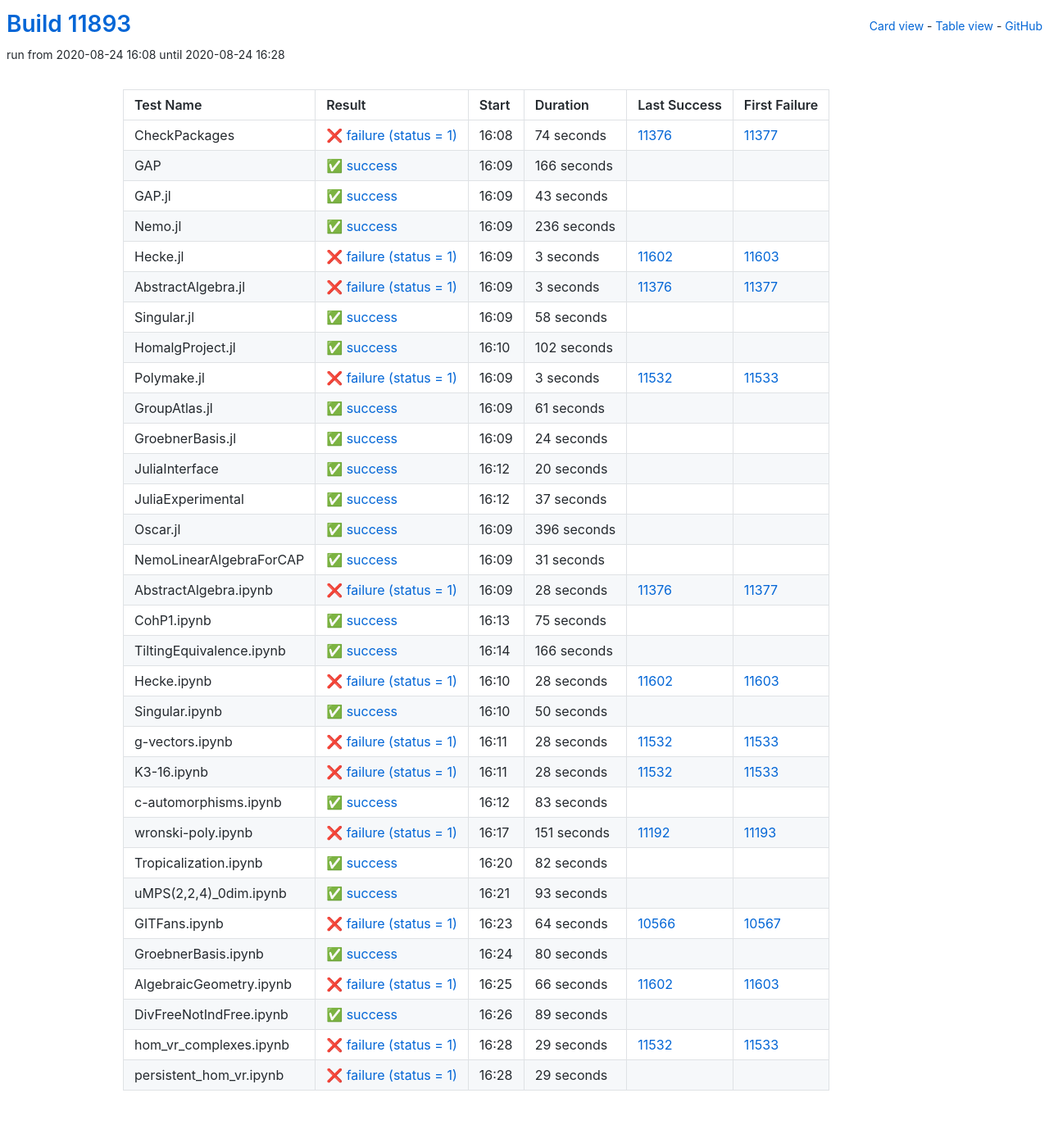
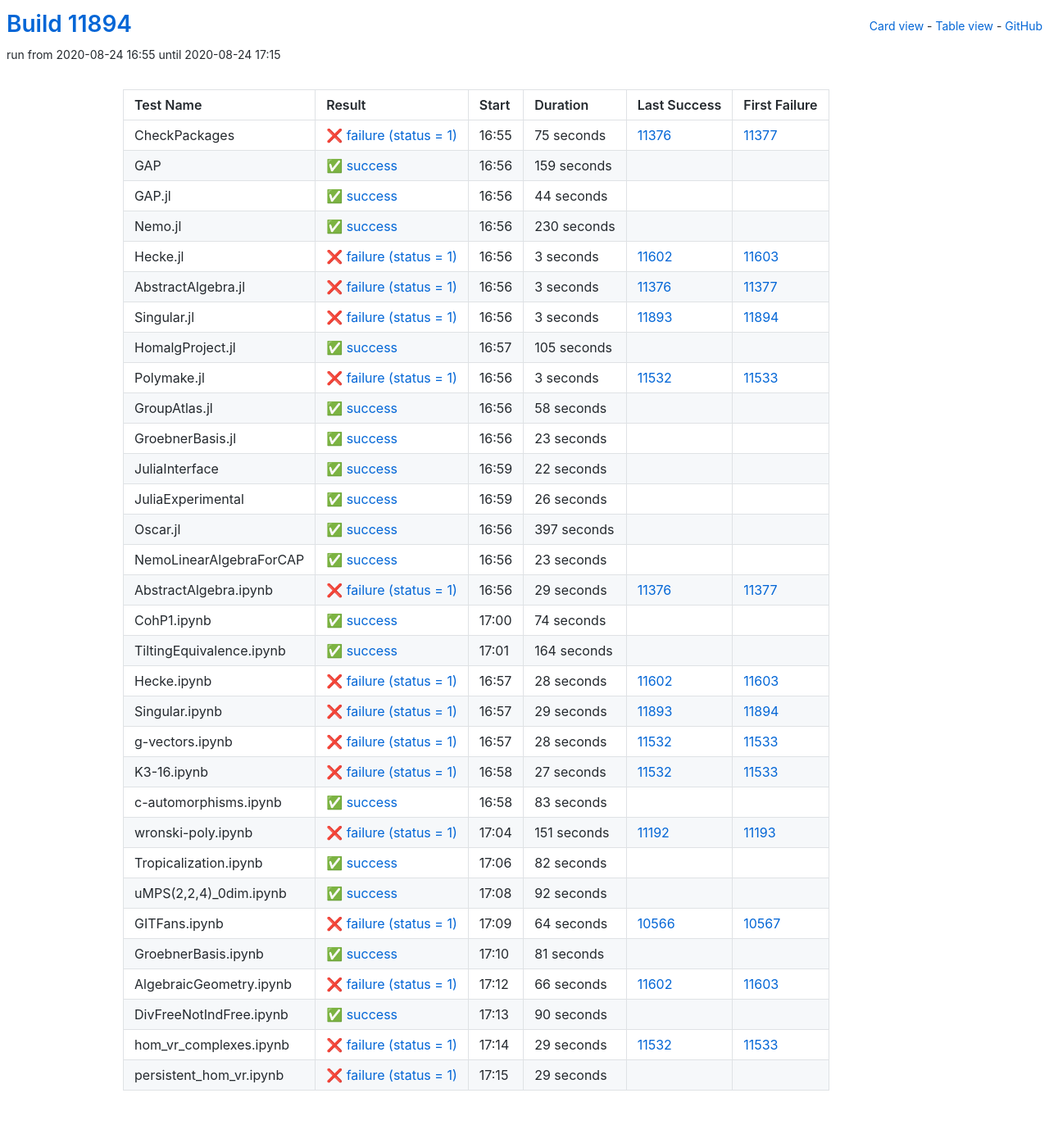
Before and after one commit to oscar-system/oscar-ci-status, a Jekyll site: the page built from table.html, in a window 1280 px wide. Shown: the whole page at 82% size. Built offline with Jekyll 4.4.1, drawn with Linux system fonts in a browser that asks for light colours.

Commit message:
Build #11894

```diff
--- a/_data/ci.yml
+++ b/_data/ci.yml
@@ -1,6 +1,6 @@
 ---
-build: 11893
-build_url: https://oscarci.mathematik.uni-kl.de/job/oscar/11893/
+build: 11894
+build_url: https://oscarci.mathematik.uni-kl.de/job/oscar/11894/
 job: oscar
 organization: oscar-system
 repo: oscar-ci-status
@@ -8,56 +8,56 @@
 tests:
 - name: CheckPackages
   id: checkpackages
-  log: https://oscarci.mathematik.uni-kl.de/job/oscar/11893/artifact/logs/build-11893/CheckPackages.log
-  start: 2020-08-24 16:08
+  log: https://oscarci.mathematik.uni-kl.de/job/oscar/11894/artifact/logs/build-11894/CheckPackages.log
+  start: 2020-08-24 16:55
   success: false
   exitcode: 1
   status: failure
-  duration: 74
+  duration: 75
   last_success: 11376
   last_success_url: https://oscarci.mathematik.uni-kl.de/job/oscar/11376/
   first_failure: 11377
   first_failure_url: https://oscarci.mathematik.uni-kl.de/job/oscar/11377/
 - name: GAP
   id: gap
-  log: https://oscarci.mathematik.uni-kl.de/job/oscar/11893/artifact/logs/build-11893/GAP.log
-  start: 2020-08-24 16:09
+  log: https://oscarci.mathematik.uni-kl.de/job/oscar/11894/artifact/logs/build-11894/GAP.log
+  start: 2020-08-24 16:56
   success: true
   exitcode: 0
   status: success
-  duration: 166
+  duration: 159
   last_success: false
   last_success_url:
   first_failure: false
   first_failure_url:
 - name: GAP.jl
   id: gap-jl
-  log: https://oscarci.mathematik.uni-kl.de/job/oscar/11893/artifact/logs/build-11893/GAP.jl.log
-  start: 2020-08-24 16:09
+  log: https://oscarci.mathematik.uni-kl.de/job/oscar/11894/artifact/logs/build-11894/GAP.jl.log
+  start: 2020-08-24 16:56
   success: true
   exitcode: 0
   status: success
-  duration: 43
+  duration: 44
   last_success: false
   last_success_url:
   first_failure: false
   first_failure_url:
 - name: Nemo.jl
   id: nemo-jl
-  log: https://oscarci.mathematik.uni-kl.de/job/oscar/11893/artifact/logs/build-11893/Nemo.jl.log
-  start: 2020-08-24 16:09
+  log: https://oscarci.mathematik.uni-kl.de/job/oscar/11894/artifact/logs/build-11894/Nemo.jl.log
+  start: 2020-08-24 16:56
   success: true
   exitcode: 0
   status: success
-  duration: 236
+  duration: 230
   last_success: false
   last_success_url:
   first_failure: false
   first_failure_url:
 - name: Hecke.jl
   id: hecke-jl
-  log: https://oscarci.mathematik.uni-kl.de/job/oscar/11893/artifact/logs/build-11893/Hecke.jl.log
-  start: 2020-08-24 16:09
+  log: https://oscarci.mathematik.uni-kl.de/job/oscar/11894/artifact/logs/build-11894/Hecke.jl.log
+  start: 2020-08-24 16:56
   success: false
   exitcode: 1
   status: failure
@@ -68,8 +68,8 @@
   first_failure_url: https://oscarci.mathematik.uni-kl.de/job/oscar/11603/
 - name: AbstractAlgebra.jl
   id: abstractalgebra-jl
-  log: https://oscarci.mathematik.uni-kl.de/job/oscar/11893/artifact/logs/build-11893/AbstractAlgebra.jl.log
-  start: 2020-08-24 16:09
+  log: https://oscarci.mathematik.uni-kl.de/job/oscar/11894/artifact/logs/build-11894/AbstractAlgebra.jl.log
+  start: 2020-08-24 16:56
   success: false
   exitcode: 1
   status: failure
@@ -80,32 +80,32 @@
   first_failure_url: https://oscarci.mathematik.uni-kl.de/job/oscar/11377/
 - name: Singular.jl
   id: singular-jl
-  log: https://oscarci.mathematik.uni-kl.de/job/oscar/11893/artifact/logs/build-11893/Singular.jl.log
-  start: 2020-08-24 16:09
+  log: https://oscarci.mathematik.uni-kl.de/job/oscar/11894/artifact/logs/build-11894/Singular.jl.log
+  start: 2020-08-24 16:56
+  success: false
+  exitcode: 1
+  status: failure
+  duration: 3
+  last_success: 11893
+  last_success_url: https://oscarci.mathematik.uni-kl.de/job/oscar/11893/
+  first_failure: 11894
+  first_failure_url: https://oscarci.mathematik.uni-kl.de/job/oscar/11894/
+- name: HomalgProject.jl
+  id: homalgproject-jl
+  log: https://oscarci.mathematik.uni-kl.de/job/oscar/11894/artifact/logs/build-11894/HomalgProject.jl.log
+  start: 2020-08-24 16:57
   success: true
   exitcode: 0
   status: success
-  duration: 58
-  last_success: false
-  last_success_url:
-  first_failure: false
-  first_failure_url:
-- name: HomalgProject.jl
-  id: homalgproject-jl
-  log: https://oscarci.mathematik.uni-kl.de/job/oscar/11893/artifact/logs/build-11893/HomalgProject.jl.log
-  start: 2020-08-24 16:10
-  success: true
-  exitcode: 0
-  status: success
-  duration: 102
+  duration: 105
   last_success: false
   last_success_url:
   first_failure: false
   first_failure_url:
 - name: Polymake.jl
   id: polymake-jl
-  log: https://oscarci.mathematik.uni-kl.de/job/oscar/11893/artifact/logs/build-11893/Polymake.jl.log
-  start: 2020-08-24 16:09
+  log: https://oscarci.mathematik.uni-kl.de/job/oscar/11894/artifact/logs/build-11894/Polymake.jl.log
+  start: 2020-08-24 16:56
   success: false
   exitcode: 1
   status: failure
@@ -116,116 +116,116 @@
   first_failure_url: https://oscarci.mathematik.uni-kl.de/job/oscar/11533/
 - name: GroupAtlas.jl
   id: groupatlas-jl
-  log: https://oscarci.mathematik.uni-kl.de/job/oscar/11893/artifact/logs/build-11893/GroupAtlas.jl.log
-  start: 2020-08-24 16:09
+  log: https://oscarci.mathematik.uni-kl.de/job/oscar/11894/artifact/logs/build-11894/GroupAtlas.jl.log
+  start: 2020-08-24 16:56
   success: true
   exitcode: 0
   status: success
-  duration: 61
+  duration: 58
   last_success: false
   last_success_url:
   first_failure: false
   first_failure_url:
 - name: GroebnerBasis.jl
   id: groebnerbasis-jl
-  log: https://oscarci.mathematik.uni-kl.de/job/oscar/11893/artifact/logs/build-11893/GroebnerBasis.jl.log
-  start: 2020-08-24 16:09
+  log: https://oscarci.mathematik.uni-kl.de/job/oscar/11894/artifact/logs/build-11894/GroebnerBasis.jl.log
+  start: 2020-08-24 16:56
   success: true
   exitcode: 0
   status: success
-  duration: 24
+  duration: 23
   last_success: false
   last_success_url:
   first_failure: false
   first_failure_url:
 - name: JuliaInterface
   id: juliainterface
-  log: https://oscarci.mathematik.uni-kl.de/job/oscar/11893/artifact/logs/build-11893/JuliaInterface.log
-  start: 2020-08-24 16:12
+  log: https://oscarci.mathematik.uni-kl.de/job/oscar/11894/artifact/logs/build-11894/JuliaInterface.log
+  start: 2020-08-24 16:59
   success: true
   exitcode: 0
   status: success
-  duration: 20
+  duration: 22
   last_success: false
   last_success_url:
   first_failure: false
   first_failure_url:
 - name: JuliaExperimental
   id: juliaexperimental
-  log: https://oscarci.mathematik.uni-kl.de/job/oscar/11893/artifact/logs/build-11893/JuliaExperimental.log
-  start: 2020-08-24 16:12
+  log: https://oscarci.mathematik.uni-kl.de/job/oscar/11894/artifact/logs/build-11894/JuliaExperimental.log
+  start: 2020-08-24 16:59
   success: true
   exitcode: 0
   status: success
-  duration: 37
+  duration: 26
   last_success: false
   last_success_url:
   first_failure: false
   first_failure_url:
 - name: Oscar.jl
   id: oscar-jl
-  log: https://oscarci.mathematik.uni-kl.de/job/oscar/11893/artifact/logs/build-11893/Oscar.jl.log
-  start: 2020-08-24 16:09
+  log: https://oscarci.mathematik.uni-kl.de/job/oscar/11894/artifact/logs/build-11894/Oscar.jl.log
+  start: 2020-08-24 16:56
   success: true
   exitcode: 0
   status: success
-  duration: 396
+  duration: 397
   last_success: false
   last_success_url:
   first_failure: false
   first_failure_url:
 - name: NemoLinearAlgebraForCAP
   id: nemolinearalgebraforcap
-  log: https://oscarci.mathematik.uni-kl.de/job/oscar/11893/artifact/logs/build-11893/NemoLinearAlgebraForCAP.log
-  start: 2020-08-24 16:09
+  log: https://oscarci.mathematik.uni-kl.de/job/oscar/11894/artifact/logs/build-11894/NemoLinearAlgebraForCAP.log
+  start: 2020-08-24 16:56
   success: true
   exitcode: 0
   status: success
-  duration: 31
+  duration: 23
   last_success: false
   last_success_url:
   first_failure: false
   first_failure_url:
 - name: AbstractAlgebra.ipynb
   id: abstractalgebra-ipynb
-  log: https://oscarci.mathematik.uni-kl.de/job/oscar/11893/artifact/logs/build-11893/AbstractAlgebra.ipynb.log
-  start: 2020-08-24 16:09
+  log: https://oscarci.mathematik.uni-kl.de/job/oscar/11894/artifact/logs/build-11894/AbstractAlgebra.ipynb.log
+  start: 2020-08-24 16:56
   success: false
   exitcode: 1
   status: failure
-  duration: 28
+  duration: 29
   last_success: 11376
   last_success_url: https://oscarci.mathematik.uni-kl.de/job/oscar/11376/
   first_failure: 11377
   first_failure_url: https://oscarci.mathematik.uni-kl.de/job/oscar/11377/
 - name: CohP1.ipynb
   id: cohp1-ipynb
-  log: https://oscarci.mathematik.uni-kl.de/job/oscar/11893/artifact/logs/build-11893/CohP1.ipynb.log
-  start: 2020-08-24 16:13
+  log: https://oscarci.mathematik.uni-kl.de/job/oscar/11894/artifact/logs/build-11894/CohP1.ipynb.log
+  start: 2020-08-24 17:00
   success: true
   exitcode: 0
   status: success
-  duration: 75
+  duration: 74
   last_success: false
   last_success_url:
   first_failure: false
   first_failure_url:
 - name: TiltingEquivalence.ipynb
   id: tiltingequivalence-ipynb
-  log: https://oscarci.mathematik.uni-kl.de/job/oscar/11893/artifact/logs/build-11893/TiltingEquivalence.ipynb.log
-  start: 2020-08-24 16:14
+  log: https://oscarci.mathematik.uni-kl.de/job/oscar/11894/artifact/logs/build-11894/TiltingEquivalence.ipynb.log
+  start: 2020-08-24 17:01
   success: true
   exitcode: 0
   status: success
-  duration: 166
+  duration: 164
   last_success: false
   last_success_url:
   first_failure: false
   first_failure_url:
 - name: Hecke.ipynb
   id: hecke-ipynb
-  log: https://oscarci.mathematik.uni-kl.de/job/oscar/11893/artifact/logs/build-11893/Hecke.ipynb.log
-  start: 2020-08-24 16:10
+  log: https://oscarci.mathematik.uni-kl.de/job/oscar/11894/artifact/logs/build-11894/Hecke.ipynb.log
+  start: 2020-08-24 16:57
   success: false
   exitcode: 1
   status: failure
@@ -236,20 +236,20 @@
   first_failure_url: https://oscarci.mathematik.uni-kl.de/job/oscar/11603/
 - name: Singular.ipynb
   id: singular-ipynb
-  log: https://oscarci.mathematik.uni-kl.de/job/oscar/11893/artifact/logs/build-11893/Singular.ipynb.log
-  start: 2020-08-24 16:10
-  success: true
-  exitcode: 0
-  status: success
-  duration: 50
-  last_success: false
-  last_success_url:
-  first_failure: false
-  first_failure_url:
+  log: https://oscarci.mathematik.uni-kl.de/job/oscar/11894/artifact/logs/build-11894/Singular.ipynb.log
+  start: 2020-08-24 16:57
+  success: false
+  exitcode: 1
+  status: failure
+  duration: 29
+  last_success: 11893
+  last_success_url: https://oscarci.mathematik.uni-kl.de/job/oscar/11893/
+  first_failure: 11894
+  first_failure_url: https://oscarci.mathematik.uni-kl.de/job/oscar/11894/
 - name: g-vectors.ipynb
   id: g-vectors-ipynb
-  log: https://oscarci.mathematik.uni-kl.de/job/oscar/11893/artifact/logs/build-11893/g-vectors.ipynb.log
-  start: 2020-08-24 16:11
+  log: https://oscarci.mathematik.uni-kl.de/job/oscar/11894/artifact/logs/build-11894/g-vectors.ipynb.log
+  start: 2020-08-24 16:57
   success: false
   exitcode: 1
   status: failure
@@ -260,20 +260,20 @@
   first_failure_url: https://oscarci.mathematik.uni-kl.de/job/oscar/11533/
 - name: K3-16.ipynb
   id: k3-16-ipynb
-  log: https://oscarci.mathematik.uni-kl.de/job/oscar/11893/artifact/logs/build-11893/K3-16.ipynb.log
-  start: 2020-08-24 16:11
+  log: https://oscarci.mathematik.uni-kl.de/job/oscar/11894/artifact/logs/build-11894/K3-16.ipynb.log
+  start: 2020-08-24 16:58
   success: false
   exitcode: 1
   status: failure
-  duration: 28
+  duration: 27
   last_success: 11532
   last_success_url: https://oscarci.mathematik.uni-kl.de/job/oscar/11532/
   first_failure: 11533
   first_failure_url: https://oscarci.mathematik.uni-kl.de/job/oscar/11533/
 - name: c-automorphisms.ipynb
   id: c-automorphisms-ipynb
-  log: https://oscarci.mathematik.uni-kl.de/job/oscar/11893/artifact/logs/build-11893/c-automorphisms.ipynb.log
-  start: 2020-08-24 16:12
+  log: https://oscarci.mathematik.uni-kl.de/job/oscar/11894/artifact/logs/build-11894/c-automorphisms.ipynb.log
+  start: 2020-08-24 16:58
   success: true
   exitcode: 0
   status: success
@@ -284,8 +284,8 @@
   first_failure_url:
 - name: wronski-poly.ipynb
   id: wronski-poly-ipynb
-  log: https://oscarci.mathematik.uni-kl.de/job/oscar/11893/artifact/logs/build-11893/wronski-poly.ipynb.log
-  start: 2020-08-24 16:17
+  log: https://oscarci.mathematik.uni-kl.de/job/oscar/11894/artifact/logs/build-11894/wronski-poly.ipynb.log
+  start: 2020-08-24 17:04
   success: false
   exitcode: 1
   status: failure
@@ -296,8 +296,8 @@
   first_failure_url: https://oscarci.mathematik.uni-kl.de/job/oscar/11193/
 - name: Tropicalization.ipynb
   id: tropicalization-ipynb
-  log: https://oscarci.mathematik.uni-kl.de/job/oscar/11893/artifact/logs/build-11893/Tropicalization.ipynb.log
-  start: 2020-08-24 16:20
+  log: https://oscarci.mathematik.uni-kl.de/job/oscar/11894/artifact/logs/build-11894/Tropicalization.ipynb.log
+  start: 2020-08-24 17:06
   success: true
   exitcode: 0
   status: success
@@ -308,20 +308,20 @@
   first_failure_url:
 - name: uMPS(2,2,4)_0dim.ipynb
   id: umps-2-2-4-0dim-ipynb
-  log: https://oscarci.mathematik.uni-kl.de/job/oscar/11893/artifact/logs/build-11893/uMPS-2-2-4-_0dim.ipynb.log
-  start: 2020-08-24 16:21
+  log: https://oscarci.mathematik.uni-kl.de/job/oscar/11894/artifact/logs/build-11894/uMPS-2-2-4-_0dim.ipynb.log
+  start: 2020-08-24 17:08
   success: true
   exitcode: 0
   status: success
-  duration: 93
+  duration: 92
   last_success: false
   last_success_url:
   first_failure: false
   first_failure_url:
 - name: GITFans.ipynb
   id: gitfans-ipynb
-  log: https://oscarci.mathematik.uni-kl.de/job/oscar/11893/artifact/logs/build-11893/GITFans.ipynb.log
-  start: 2020-08-24 16:23
+  log: https://oscarci.mathematik.uni-kl.de/job/oscar/11894/artifact/logs/build-11894/GITFans.ipynb.log
+  start: 2020-08-24 17:09
   success: false
   exitcode: 1
   status: failure
@@ -332,20 +332,20 @@
   first_failure_url: https://oscarci.mathematik.uni-kl.de/job/oscar/10567/
 - name: GroebnerBasis.ipynb
   id: groebnerbasis-ipynb
-  log: https://oscarci.mathematik.uni-kl.de/job/oscar/11893/artifact/logs/build-11893/GroebnerBasis.ipynb.log
-  start: 2020-08-24 16:24
+  log: https://oscarci.mathematik.uni-kl.de/job/oscar/11894/artifact/logs/build-11894/GroebnerBasis.ipynb.log
+  start: 2020-08-24 17:10
   success: true
   exitcode: 0
   status: success
-  duration: 80
+  duration: 81
   last_success: false
   last_success_url:
   first_failure: false
   first_failure_url:
 - name: AlgebraicGeometry.ipynb
   id: algebraicgeometry-ipynb
-  log: https://oscarci.mathematik.uni-kl.de/job/oscar/11893/artifact/logs/build-11893/AlgebraicGeometry.ipynb.log
-  start: 2020-08-24 16:25
+  log: https://oscarci.mathematik.uni-kl.de/job/oscar/11894/artifact/logs/build-11894/AlgebraicGeometry.ipynb.log
+  start: 2020-08-24 17:12
   success: false
   exitcode: 1
   status: failure
@@ -356,20 +356,20 @@
   first_failure_url: https://oscarci.mathematik.uni-kl.de/job/oscar/11603/
 - name: DivFreeNotIndFree.ipynb
   id: divfreenotindfree-ipynb
-  log: https://oscarci.mathematik.uni-kl.de/job/oscar/11893/artifact/logs/build-11893/DivFreeNotIndFree.ipynb.log
-  start: 2020-08-24 16:26
+  log: https://oscarci.mathematik.uni-kl.de/job/oscar/11894/artifact/logs/build-11894/DivFreeNotIndFree.ipynb.log
+  start: 2020-08-24 17:13
   success: true
   exitcode: 0
   status: success
-  duration: 89
+  duration: 90
   last_success: false
   last_success_url:
   first_failure: false
   first_failure_url:
 - name: hom_vr_complexes.ipynb
   id: hom-vr-complexes-ipynb
-  log: https://oscarci.mathematik.uni-kl.de/job/oscar/11893/artifact/logs/build-11893/hom_vr_complexes.ipynb.log
-  start: 2020-08-24 16:28
+  log: https://oscarci.mathematik.uni-kl.de/job/oscar/11894/artifact/logs/build-11894/hom_vr_complexes.ipynb.log
+  start: 2020-08-24 17:14
   success: false
   exitcode: 1
   status: failure
@@ -380,8 +380,8 @@
   first_failure_url: https://oscarci.mathematik.uni-kl.de/job/oscar/11533/
 - name: persistent_hom_vr.ipynb
   id: persistent-hom-vr-ipynb
-  log: https://oscarci.mathematik.uni-kl.de/job/oscar/11893/artifact/logs/build-11893/persistent_hom_vr.ipynb.log
-  start: 2020-08-24 16:28
+  log: https://oscarci.mathematik.uni-kl.de/job/oscar/11894/artifact/logs/build-11894/persistent_hom_vr.ipynb.log
+  start: 2020-08-24 17:15
   success: false
   exitcode: 1
   status: failure
```
Also changed, not shown: README.md.
